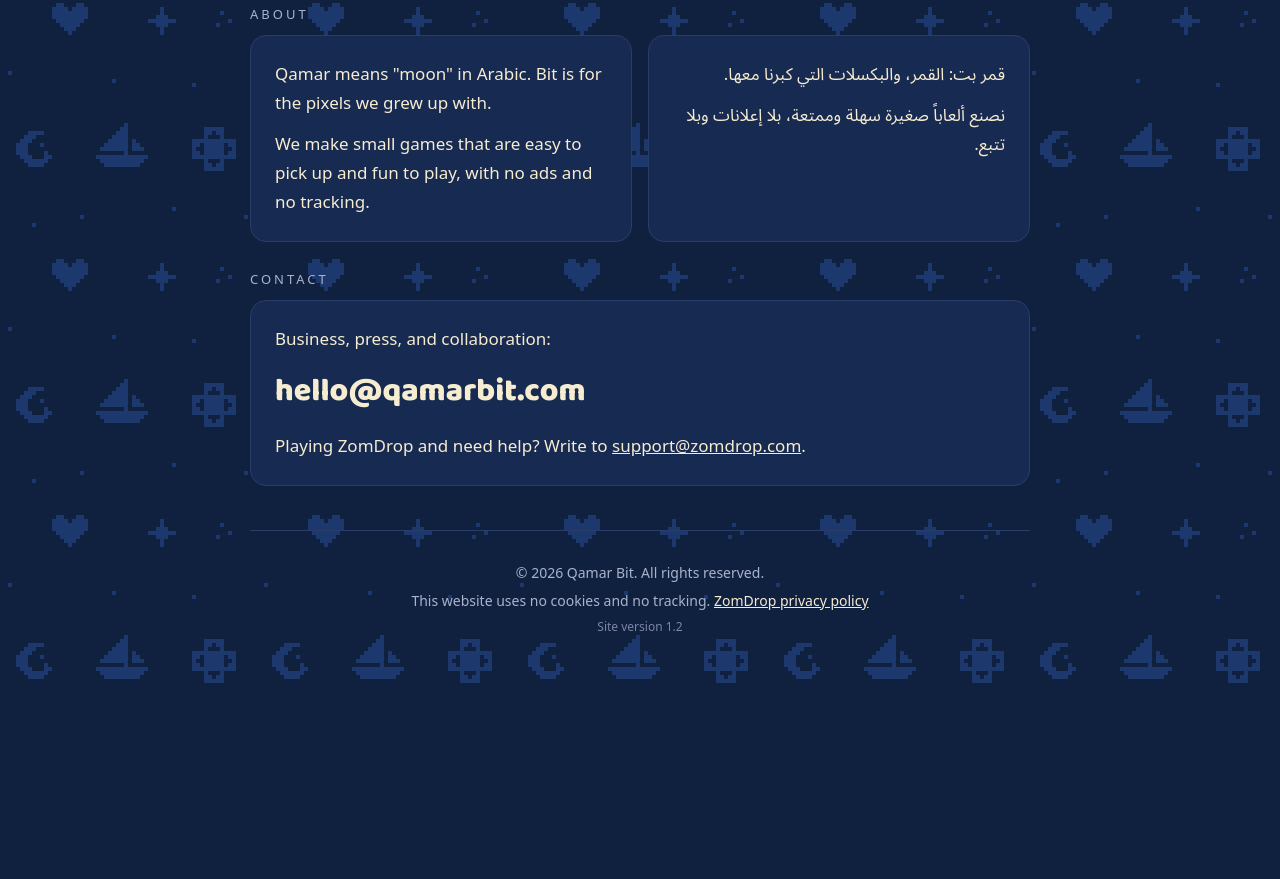
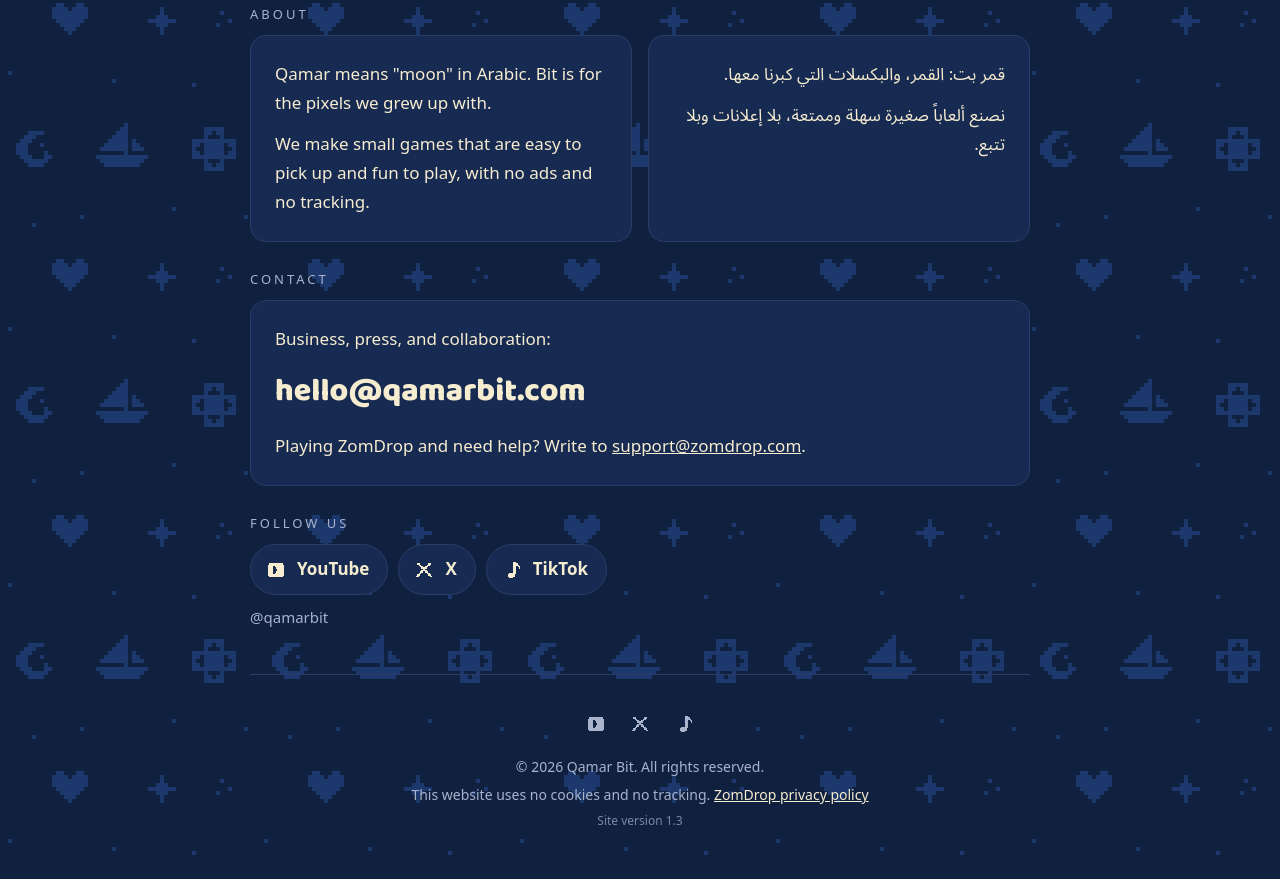
Before and after one commit to QamarBit/qamarbit-site, a plain HTML site: page index.html in a window 1280 px wide. Shown: the part 917-1796 px from the top of the page. Before the commit the page ends 1602 px from the top, so only its background shows below. Drawn offline with Linux system fonts and the light colour scheme.

Commit message:
Site version 1.3

```diff
--- a/index.html
+++ b/index.html
@@ -20,6 +20,12 @@
   <link rel="stylesheet" href="style.css">
 </head>
 <body>
+  <!-- pixel icons for the social links, drawn on a 16x16 grid like the theme button (not the platforms' own logos) -->
+  <svg width="0" height="0" style="position:absolute" aria-hidden="true">
+    <symbol id="i-youtube" viewBox="0 0 16 16"><path fill-rule="evenodd" d="M2 4h1V3h10v1h1v8h-1v1H3v-1H2zM6 5v6h1v-1h1V9h1V7H8V6H7V5z"/></symbol>
+    <symbol id="i-x" viewBox="0 0 16 16"><path d="M3 3h2v1H3zM11 3h2v1h-2zM4 4h2v1H4zM10 4h2v1h-2zM5 5h2v1H5zM9 5h2v1H9zM6 6h2v1H6zM8 6h2v1H8zM7 7h2v1H7zM8 8h2v1H8zM6 8h2v1H6zM9 9h2v1H9zM5 9h2v1H5zM10 10h2v1h-2zM4 10h2v1H4zM11 11h2v1h-2zM3 11h2v1H3zM12 12h2v1h-2zM2 12h2v1H2z"/></symbol>
+    <symbol id="i-tiktok" viewBox="0 0 16 16"><path d="M9 2h2v9H9zM11 3h1v1h1v1h1v2h-1V6h-1V5h-1zM6 10h3v1h1v2H9v1H6v-1H5v-2h1z"/></symbol>
+  </svg>
   <div class="wrap">
 
     <header class="top">
@@ -242,12 +248,27 @@
           <p>Playing ZomDrop and need help? Write to <a href="mailto:support@zomdrop.com">support@zomdrop.com</a>.</p>
         </div>
       </section>
+
+      <section id="follow">
+        <p class="label">Follow us</p>
+        <div class="social">
+          <a href="https://www.youtube.com/@qamarbit" rel="me noopener" target="_blank"><svg aria-hidden="true"><use href="#i-youtube"/></svg><span>YouTube</span></a>
+          <a href="https://x.com/qamarbit" rel="me noopener" target="_blank"><svg aria-hidden="true"><use href="#i-x"/></svg><span>X</span></a>
+          <a href="https://www.tiktok.com/@qamarbit" rel="me noopener" target="_blank"><svg aria-hidden="true"><use href="#i-tiktok"/></svg><span>TikTok</span></a>
+        </div>
+        <p class="handle">@qamarbit</p>
+      </section>
     </main>
 
     <footer>
+      <p class="mini">
+        <a href="https://www.youtube.com/@qamarbit" rel="me noopener" target="_blank" aria-label="Qamar Bit on YouTube"><svg aria-hidden="true"><use href="#i-youtube"/></svg></a>
+        <a href="https://x.com/qamarbit" rel="me noopener" target="_blank" aria-label="Qamar Bit on X"><svg aria-hidden="true"><use href="#i-x"/></svg></a>
+        <a href="https://www.tiktok.com/@qamarbit" rel="me noopener" target="_blank" aria-label="Qamar Bit on TikTok"><svg aria-hidden="true"><use href="#i-tiktok"/></svg></a>
+      </p>
       <p>&copy; 2026 Qamar Bit. All rights reserved.</p>
       <p>This website uses no cookies and no tracking. <a href="https://zomdrop.com/privacy.html">ZomDrop privacy policy</a></p>
-      <p class="ver">Site version 1.2</p>
+      <p class="ver">Site version 1.3</p>
     </footer>
 
   </div>
--- a/style.css
+++ b/style.css
@@ -131,3 +131,20 @@ footer p { margin: 4px 0; }
 }
 
 footer .ver { font-size: 12px; opacity: .7; }
+
+/* ---------- social links (pixel icons from the symbols at the top of the page) ---------- */
+.social { display: flex; flex-wrap: wrap; gap: 10px; }
+.social a {
+  display: inline-flex; align-items: center; gap: 10px;
+  padding: 10px 18px 10px 14px;
+  background: var(--card); border: 1px solid var(--line); border-radius: 999px;
+  color: var(--fg); text-decoration: none; font-weight: 700;
+  transition: border-color .15s, color .15s, transform .15s;
+}
+.social a:hover, .social a:focus-visible { border-color: var(--accent); color: var(--accent); transform: translateY(-2px); }
+.social svg, footer .mini svg { width: 22px; height: 22px; display: block; fill: currentColor; shape-rendering: crispEdges; }
+#follow .handle { margin: 10px 0 0; color: var(--muted); font-size: 15px; }
+@media (max-width: 400px) { .social { gap: 7px; } .social a { gap: 7px; padding: 9px 12px 9px 10px; font-size: 15px; } }
+footer .mini { display: flex; justify-content: center; gap: 6px; margin-bottom: 12px; }
+footer .mini a { display: inline-flex; padding: 8px; border-radius: 10px; color: var(--muted); }
+footer .mini a:hover, footer .mini a:focus-visible { color: var(--accent); }
```
Also changed, not shown: tiktok/index.html (added, +16 -0 lines), x/index.html (added, +16 -0 lines), youtube/index.html (added, +16 -0 lines), VERSION.txt.
